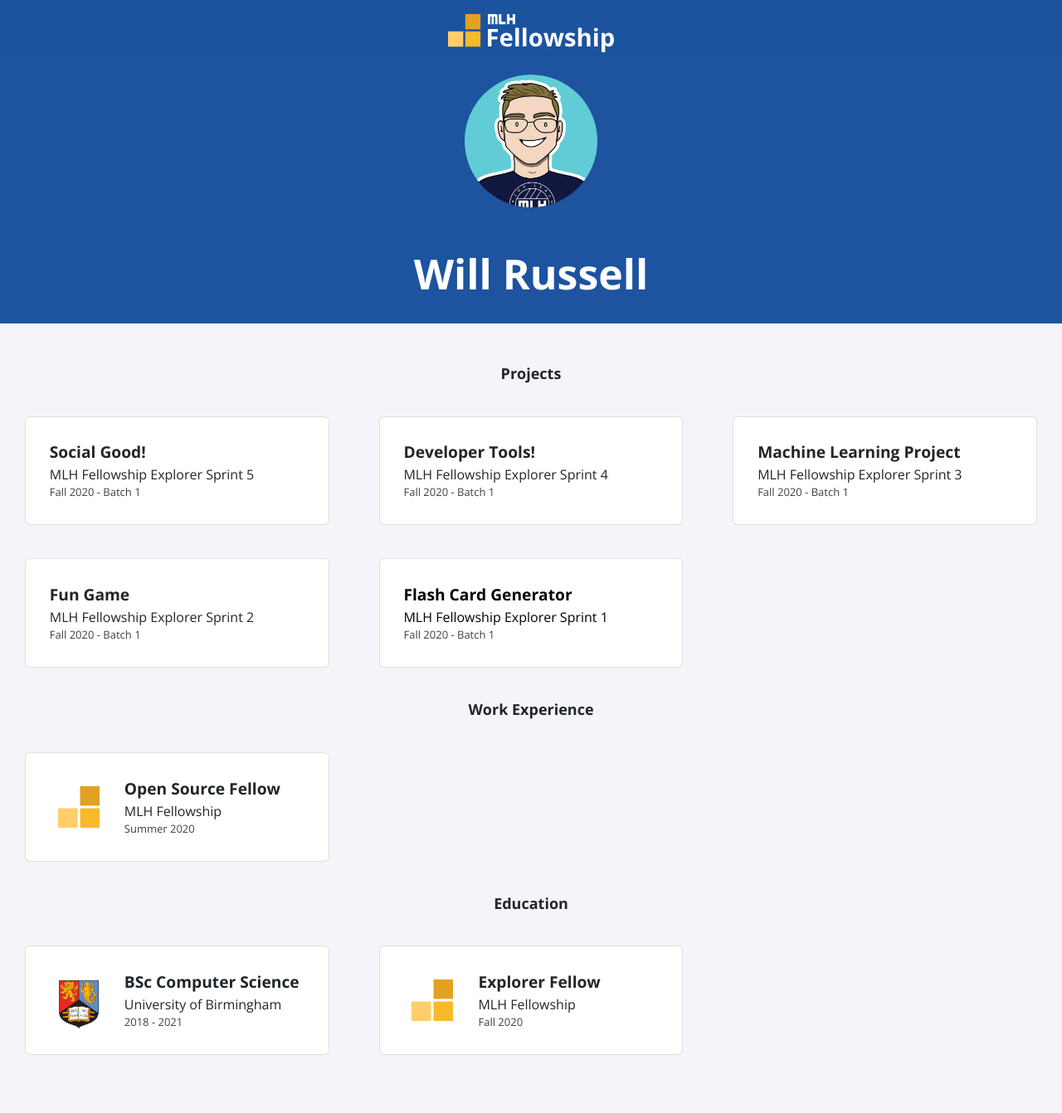
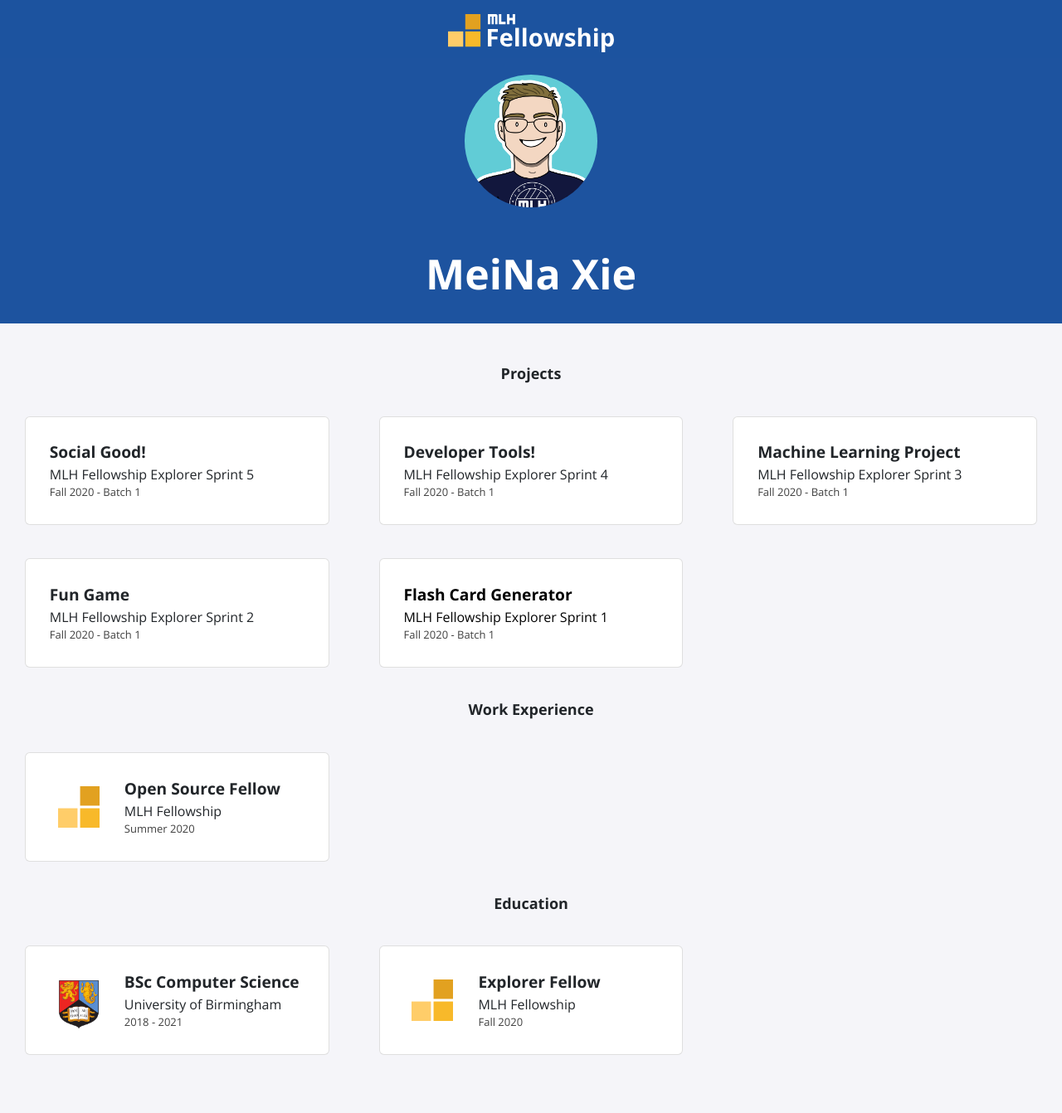
Before and after one commit to Mina-QwQ/Mina-QwQ.github.io, a Jekyll site: the page built from index.html, in a window 1280 px wide. Shown: the whole page at 83% size. Built offline with Jekyll 4.4.1, drawn with Linux system fonts in a browser that asks for light colours; nearby versions of some CDN libraries; part of the change alters nothing that is shown.

Commit message:
Update _config.yml

```diff
--- a/_config.yml
+++ b/_config.yml
@@ -1,13 +1,11 @@
-title: "Will Russell"
-email: fellowship@mlh.io
+title: "MeiNa Xie"
+email: mx632@nyu.edu
 description: >- # this means to ignore newlines until "baseurl:"
-  Write an awesome description for your new site here. You can edit this
-  line in _config.yml. It will appear in your document head meta (for
-  Google search results) and in your feed.xml site description.
+  I am new to everything here.
 baseurl: "/"
-url: "/portfolio-template"
-twitter_username: mlhacks
-github_username:  mlh-fellowship
+url: "https://Mina-QwQ.github.io/"
+twitter_username: none
+github_username:  Mina-QwQ
 
 sass:
   sass_dir: _sass
```
